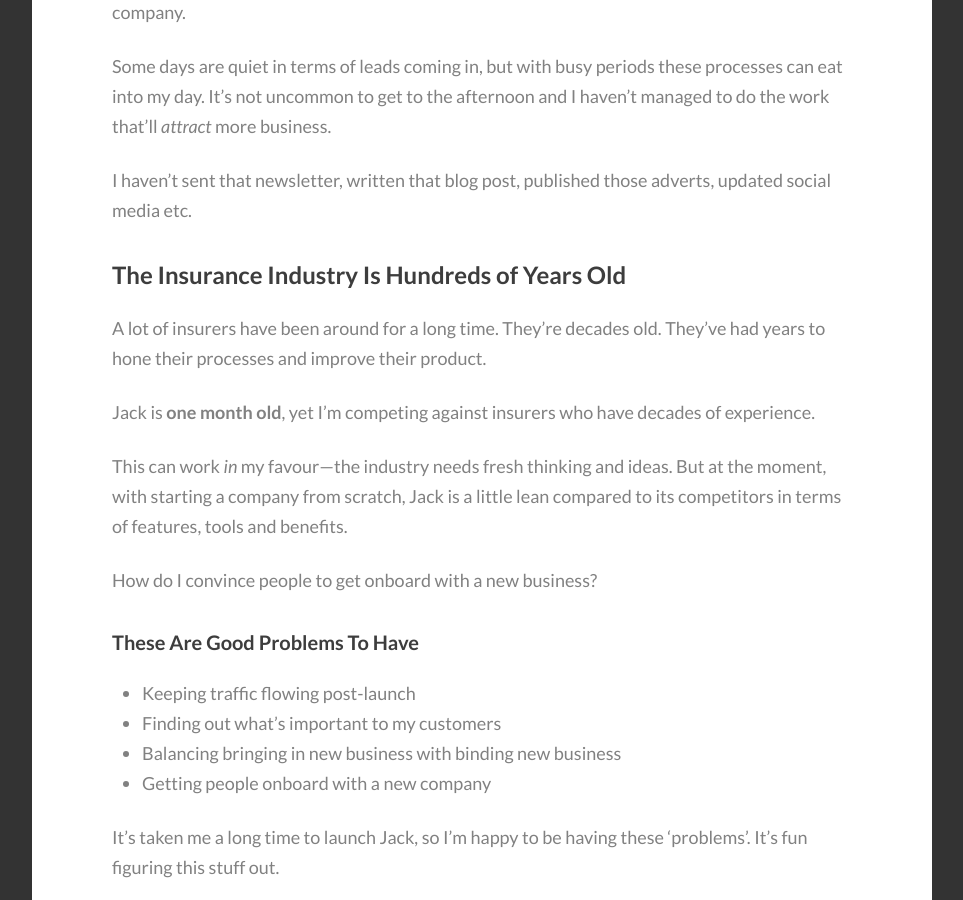
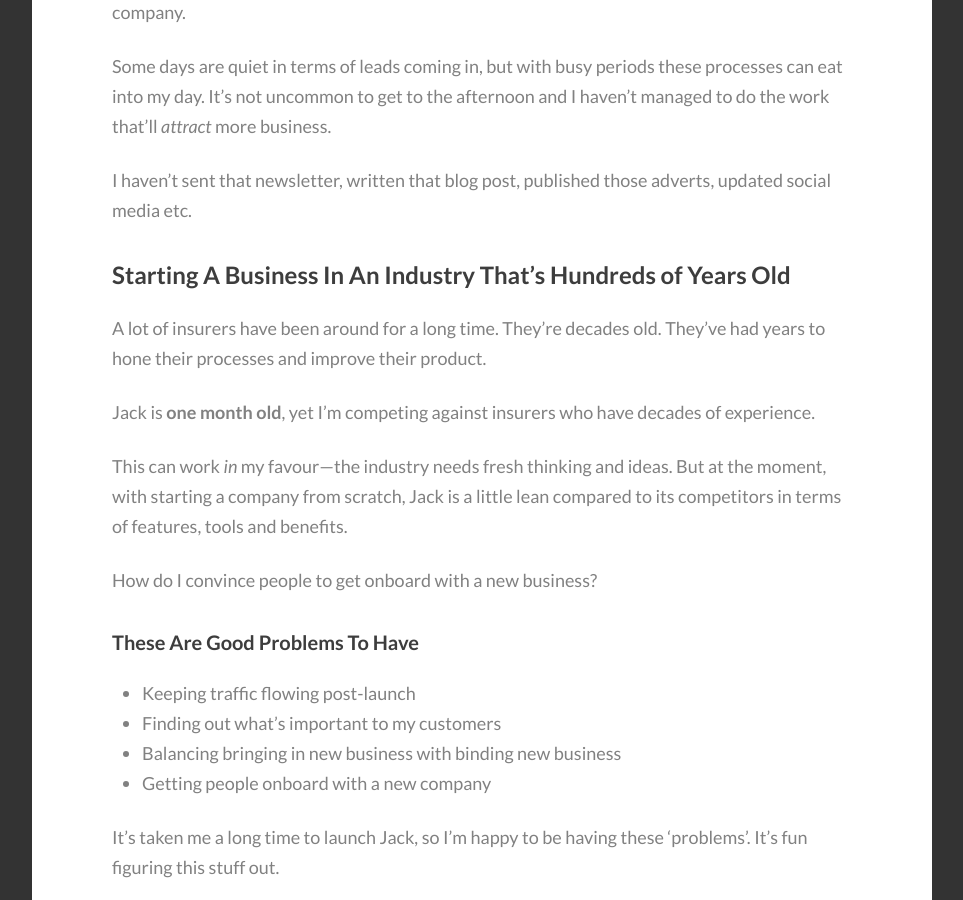
Before and after one commit to ashleybaxter/iamashley, a Jekyll site: the page built from _posts/2016-09-23-post-launch-problems.markdown, in a window 1280 px wide and 900 px high, scrolled down 2354 px. Shown: the whole window, without its empty margins (8-971 px from the left). Built offline with Jekyll 4.4.1, drawn with Linux system fonts in a browser that asks for light colours; some web fonts are replaced.

Commit message:
Copy changes

```diff
--- a/_posts/2016-09-23-post-launch-problems.markdown
+++ b/_posts/2016-09-23-post-launch-problems.markdown
@@ -48,7 +48,7 @@
 
 I haven't sent that newsletter, written that blog post, published those adverts, updated social media etc.
 
-### The Insurance Industry Is Hundreds of Years Old
+### Starting A Business In An Industry That's Hundreds of Years Old
 
 A lot of insurers have been around for a long time. They're decades old. They've had years to hone their processes and improve their product.
 
```
